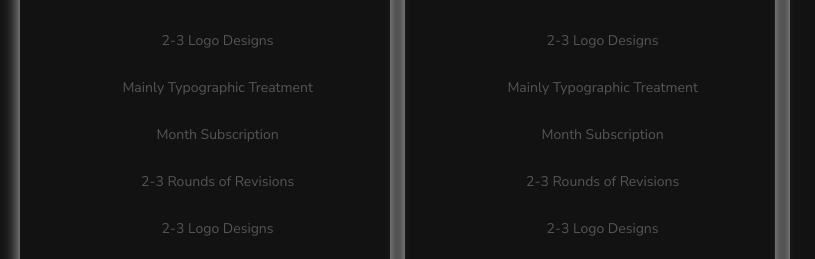
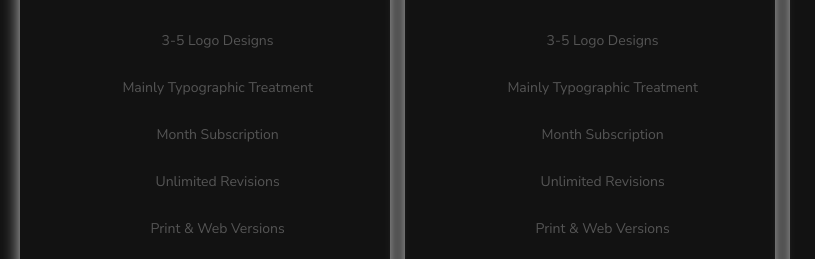
Before and after one commit to CameronPhysique/Quetra_Design_Brading_Agency, a plain HTML site: page logo-design-and-branding.html in a window 1280 px wide. Shown: the part 3707-3966 px from the top of the page, 50-865 px from the left. Drawn offline with Linux system fonts and the light colour scheme; a web font is replaced by a local one.

```diff
--- a/logo-design-and-branding.html
+++ b/logo-design-and-branding.html
@@ -304,11 +304,10 @@
             <div class="content">
 
                 <ul>
-                    <li>2-3 Logo Designs</li>
+                    <li>3-5 Logo Designs</li>
                     <li>Mainly Typographic Treatment</li>
                     <li>Month Subscription</li>
-                    <li>2-3 Rounds of Revisions</li>
-                    <li>2-3 Logo Designs</li>
+                    <li>Unlimited Revisions</li>
                     <li>Print & Web Versions</li>
                     <li>High Resolution Vector Files</li>
                     <li>.png, .jpg, .pdf and .eps</li>
@@ -334,11 +333,10 @@
                 <div class="content">
 
                     <ul>
-                        <li>2-3 Logo Designs</li>
+                        <li>3-5 Logo Designs</li>
                     <li>Mainly Typographic Treatment</li>
                     <li>Month Subscription</li>
-                    <li>2-3 Rounds of Revisions</li>
-                    <li>2-3 Logo Designs</li>
+                    <li>Unlimited Revisions</li>
                     <li>Print & Web Versions</li>
                     <li>High Resolution Vector Files</li>
                     <li>.png, .jpg, .pdf and .eps</li>
```
Also changed, not shown: index.html (+1 -1 lines), web-design.html (+2 -2 lines).
